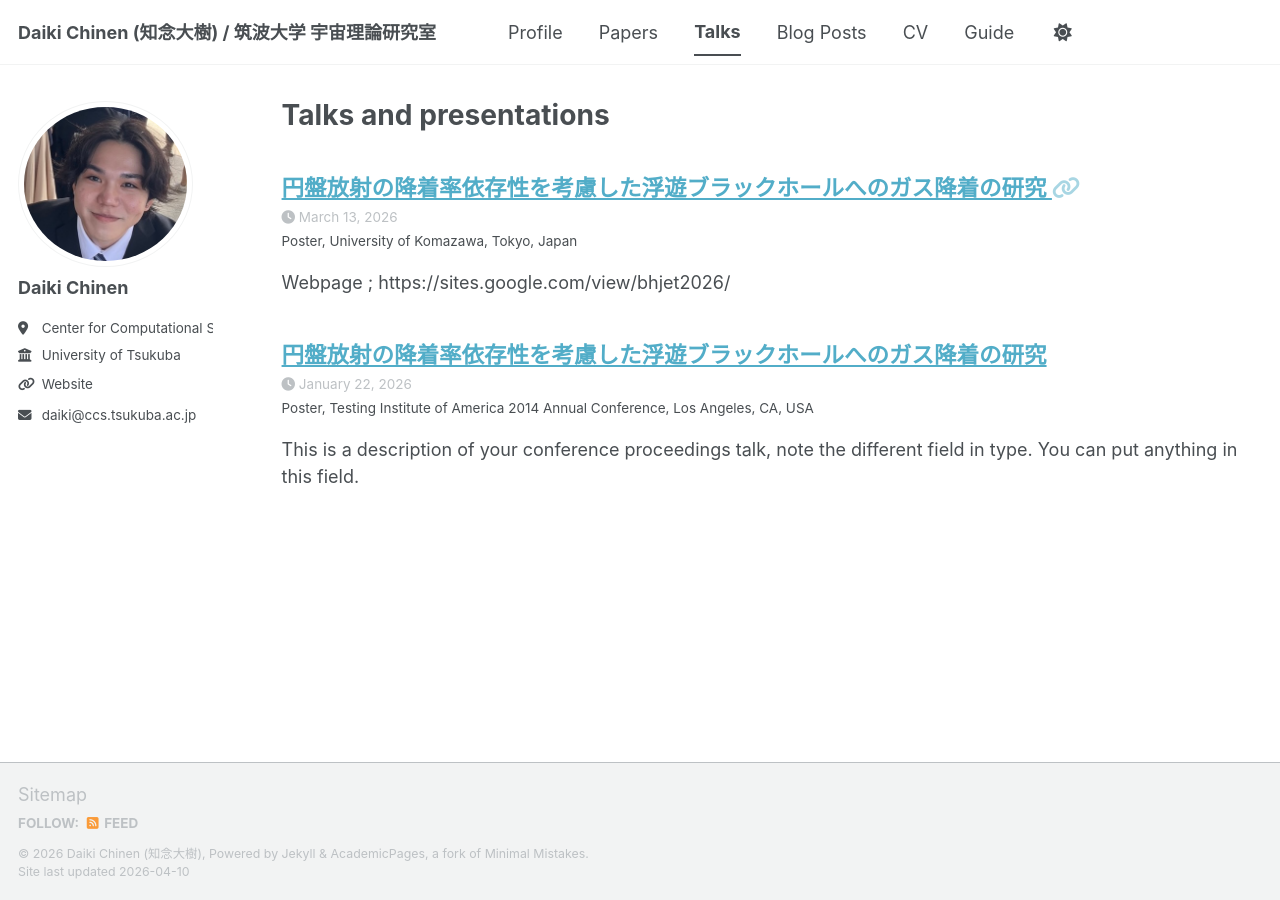
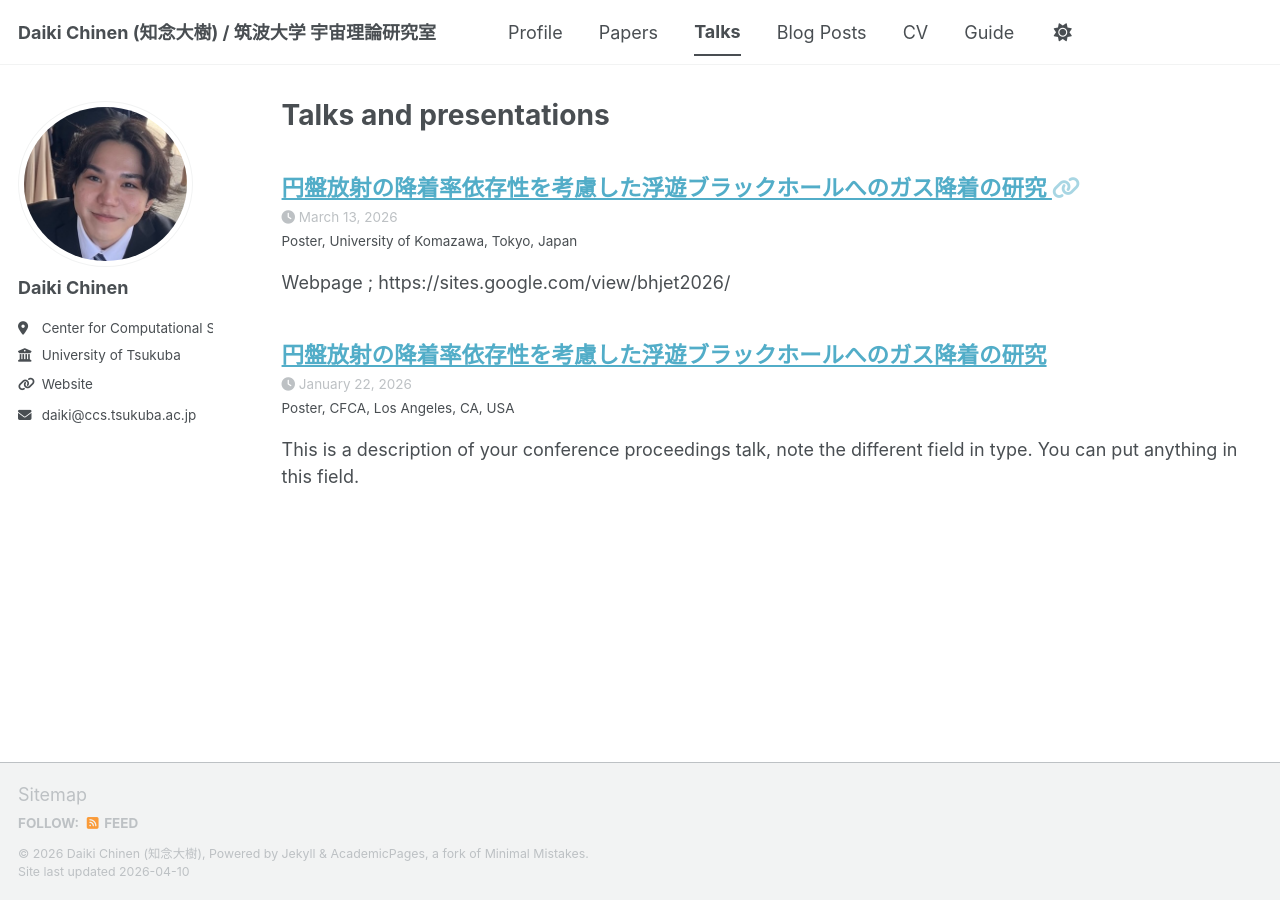
Before and after one commit to dai525/dai525.github.io, a Jekyll site: the page built from _pages/talks.html, in a window 1280 px wide. Built offline with Jekyll 4.4.1, drawn with Linux system fonts in a browser that asks for light colours; a script bundle is joined from its source files by our own code; library files that are not in the unit come from our copies.

Commit message:
Update 2014-03-01-talk-3.md

```diff
--- a/_talks/2014-03-01-talk-3.md
+++ b/_talks/2014-03-01-talk-3.md
@@ -2,8 +2,8 @@
 title: "円盤放射の降着率依存性を考慮した浮遊ブラックホールへのガス降着の研究"
 collection: talks
 type: "Poster"
-permalink: /talks/2014-03-01-talk-3
-venue: "Testing Institute of America 2014 Annual Conference"
+permalink: /talks/2026-01-01-talk-3
+venue: "CFCA"
 date: 2026-01-22-23
 location: "Los Angeles, CA, USA"
 ---
```
